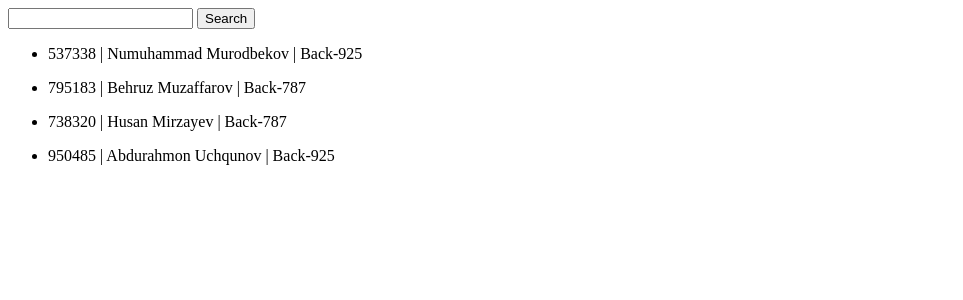
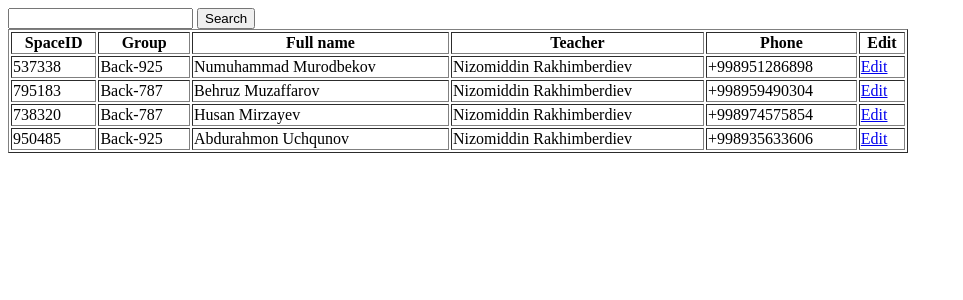
Before and after one commit to nizomiddin-rakhimberdiev/mars_space_925, a Django app: page /admin-dashboard/students/ in a window 1280 px wide. Shown: the top 300 px of the page, without its empty margins (0-963 px from the left). Run offline with Django 5.2, Linux system fonts and the light colour scheme; data comes from the database, SQL or seed files in the repository; both versions use the stored data as it was after the commit.

Commit message:
add edit functions

```diff
--- a/core/urls.py
+++ b/core/urls.py
@@ -1,12 +1,16 @@
 from django.urls import path
 
-from .views import admin_dashboard, admin_login_view, add_teacher_view, teachers_view, add_student_view, students_view
+from .views import admin_dashboard, admin_login_view, add_teacher_view, teachers_view, add_student_view, students_view, \
+    add_group_view, groups_view, edit_student_view
 
 urlpatterns = [
     path('admin-login/', admin_login_view, name='admin-login'),
     path('', admin_dashboard, name='admin-dashboard'),
     path('add-teacher/', add_teacher_view, name='add-teacher'),
     path('add-student/', add_student_view, name='add-student'),
+    path('add-group/', add_group_view, name='add-group'),
     path('teachers/', teachers_view, name='teachers'),
     path('students/', students_view, name='students'),
+    path('groups/', groups_view, name='groups'),
+    path('edit-student/<int:id>/', edit_student_view, name='edit-student')
 ]
--- a/core/views.py
+++ b/core/views.py
@@ -2,8 +2,8 @@ import random
 
 from django.shortcuts import render, redirect
 from django.contrib.auth import authenticate, login
-from .forms import AddTeacherForm, AddStudentForm
-from users.models import Teacher, Student
+from .forms import AddTeacherForm, AddStudentForm, AddGroupForm, EditStudentForm
+from users.models import Teacher, Student, Group
 
 
 # Create your views here.
@@ -78,3 +78,32 @@ def teachers_view(request):
     teachers = Teacher.objects.all()
     context = {'teachers': teachers}
     return render(request, 'teachers.html', context)
+
+
+def add_group_view(request):
+    if request.method == 'POST':
+        form = AddGroupForm(request.POST)
+        if form.is_valid():
+            form.save()
+            return redirect('admin-dashboard')
+    elif request.method == 'GET':
+        form = AddGroupForm()
+    return render(request, 'add_teacher.html', {'form': form})
+
+
+def groups_view(request):
+    groups = Group.objects.all()
+    context = {'groups': groups}
+    return render(request, 'groups.html', context)
+
+
+def edit_student_view(request, id):
+    student = Student.objects.get(id=id)
+    if request.method == 'POST':
+        form = EditStudentForm(request.POST, request.FILES, instance=student)
+        if form.is_valid():
+            form.save()
+            return redirect('students')
+    else:
+        form = EditStudentForm(instance=student)
+    return render(request, 'add_teacher.html', {'form': form})
--- a/student_passwords.txt
+++ b/student_passwords.txt
@@ -1,2 +1,3 @@
 Behruz Muzaffarov Back-925- 795183:49325
 Husan Mirzayev Back-787 username:738320, password:25588
+Abdurahmon Uchqunov Back-925 username:950485, password:46581
--- /dev/null
+++ b/teachers.txt
@@ -0,0 +1 @@
+FirstName: Hoajiakbar, Last Name: Olimov, Username: +998949575585, Password: 95403Hoajiakbar
--- a/templates/add_teacher.html
+++ b/templates/add_teacher.html
@@ -8,7 +8,7 @@
 
     <style>
         body{
-        background-color: brown
+        background-color: gray
         }
         form{
             margin: 50px auto;
--- a/templates/admin.html
+++ b/templates/admin.html
@@ -10,5 +10,7 @@
 <a href="{% url 'teachers' %}">Teachers</a><br><br>
 <a href="{% url 'add-student' %}">Add student</a> <br><br>
 <a href="{% url 'students' %}">Students</a><br><br>
+<a href="{% url 'add-group' %}">Add group</a><br><br>
+<a href="{% url 'groups' %}">Groups</a><br><br>
 </body>
 </html>
--- a/templates/students.html
+++ b/templates/students.html
@@ -9,11 +9,31 @@
     <input type="text" name="search">
     <button type="submit">Search</button>
 </form>
-{% for s in students %}
-    <ul>
-        <li>{{s.username}} | {{ s.first_name }} {{ s.last_name }} | {{ s.group.name }}</li>
-    </ul>
-{% endfor %}
 
+
+<table border="1" width="900">
+    <thead>
+    <tr>
+        <th>SpaceID</th>
+        <th>Group</th>
+        <th>Full name</th>
+        <th>Teacher</th>
+        <th>Phone</th>
+        <th>Edit</th>
+    </tr>
+    </thead>
+    <tbody>
+    {% for s in students %}
+    <tr>
+            <td>{{ s.username }}</td>
+            <td>{{ s.group.name }}</td>
+            <td>{{ s.first_name }} {{ s.last_name }}</td>
+            <td>{{ s.group.teacher.first_name }} {{ s.group.teacher.last_name }}</td>
+            <td>{{ s.phone }}</td>
+            <td><a href="{% url 'edit-student' s.id %}">Edit</a></td>
+    </tr>
+    {% endfor %}
+    </tbody>
+</table>
 </body>
 </html>
```
Also changed, not shown: core/forms.py (+13 -1 lines), templates/groups.html (added, +19 -0 lines), db.sqlite3, students/avatars/7_X3Q1bpq.png (added), students/avatars/7_yRywuF8.png (added).
